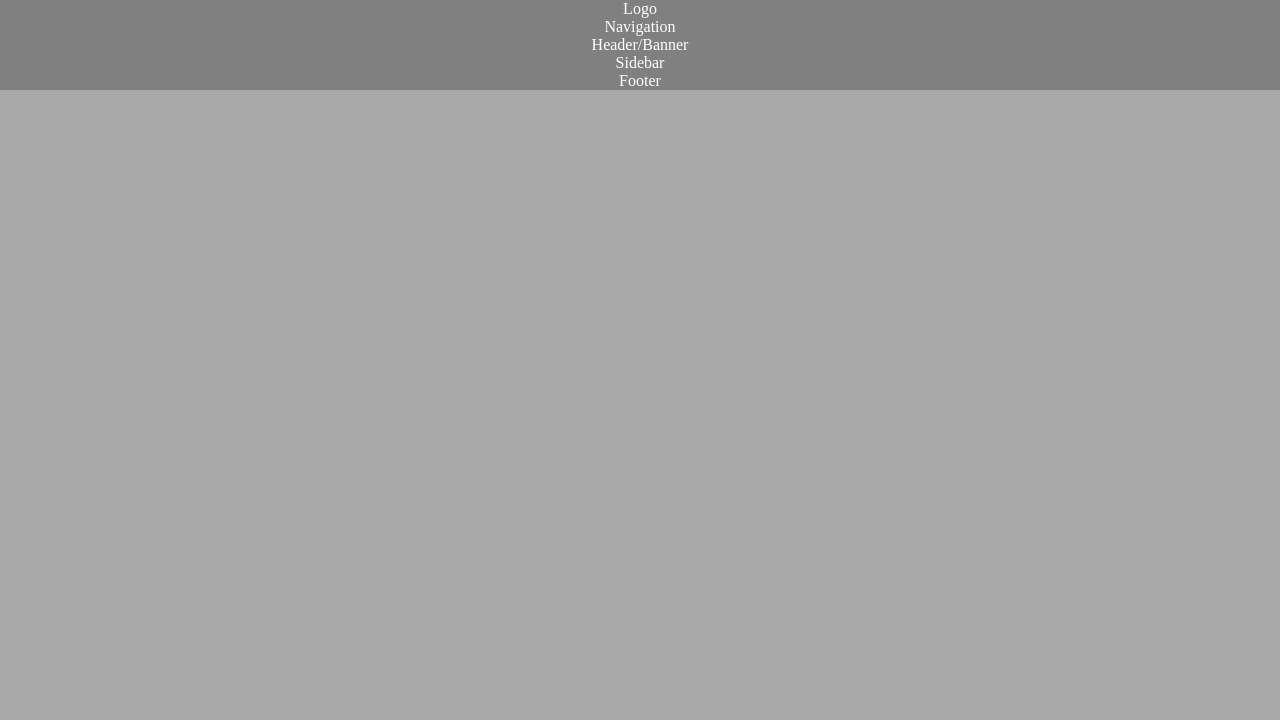
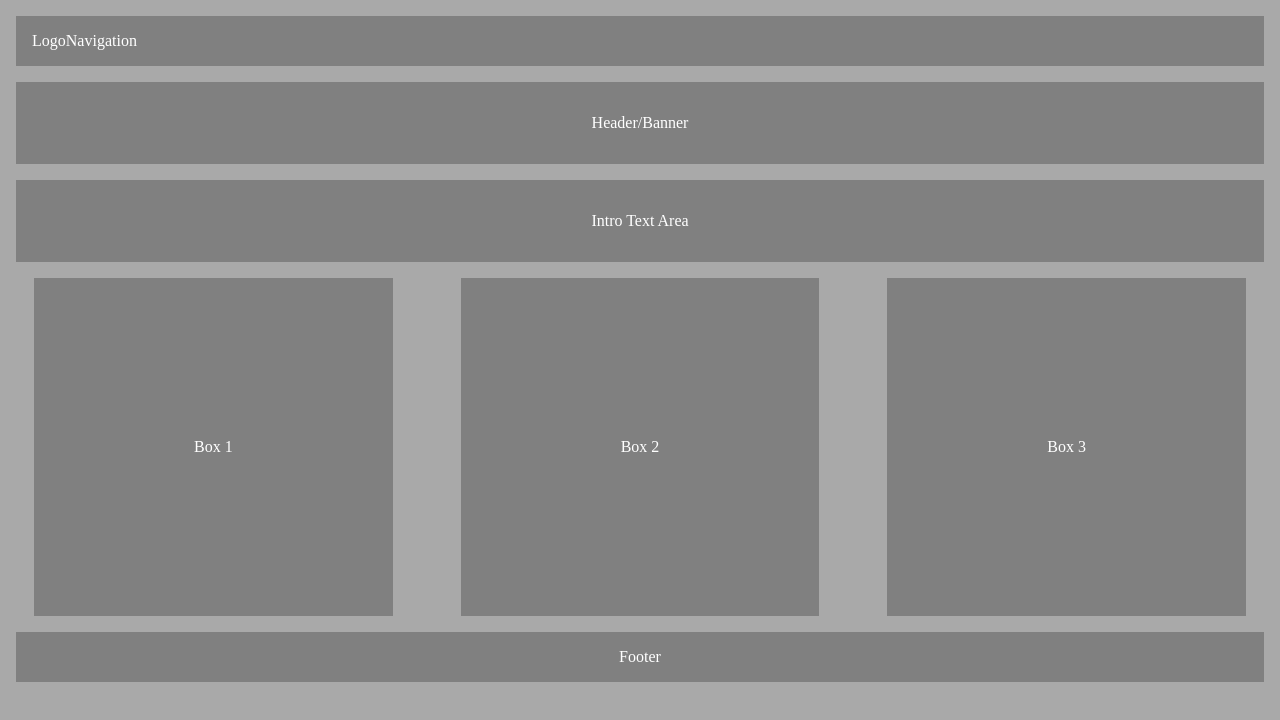
Before and after one commit to GDES-Web/battle-readiness-doodledumdum, a plain HTML site: page index.html in a window 1280 px wide. Drawn offline with Linux system fonts and the light colour scheme.

Commit message:
built divclass

```diff
--- a/base.css
+++ b/base.css
@@ -6,16 +6,34 @@ body {
     margin: auto;
 }
 
-.logo {
-    background-color: gray;
-}
 
 nav {
     background-color: gray;
+    padding: 1em;
+    margin: 1em;
+    display: flex;
+}
+
+.introtext {
+    background-color: gray;
+    padding: 2em;
+    margin: 1em;
 }
 
 header {
     background-color: gray;
+    padding: 2em;
+    margin: 1em;
+}
+
+.container {
+    display: flex;
+}
+
+.box {
+    background-color: gray;
+    padding: 10em;
+    margin: auto;
 }
 
 .sidebar {
@@ -24,4 +42,6 @@ header {
 
 footer {
     background-color: gray;
+    padding: 1em;
+    margin: 1em;
 }
--- a/index.html
+++ b/index.html
@@ -8,10 +8,17 @@
     <link rel="stylesheet" href="base.css">
 </head>
 <body>
-    <div class="logo">Logo</div>
-    <nav>Navigation</nav>
+    <nav class="nav">
+        <div class="thing">Logo</div>
+        <div class="thing">Navigation</div>
+    </nav>
     <header>Header/Banner</header>
-    <div class="sidebar">Sidebar</div>
+    <div class="introtext">Intro Text Area</div>
+    <div class="container">
+        <div class="box">Box 1</div>
+        <div class="box">Box 2</div>
+        <div class="box">Box 3</div>
+    </div>
     <footer>Footer</footer>
 </body>
 </html>
```
